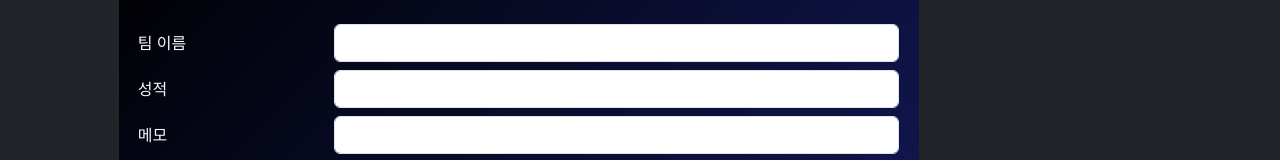
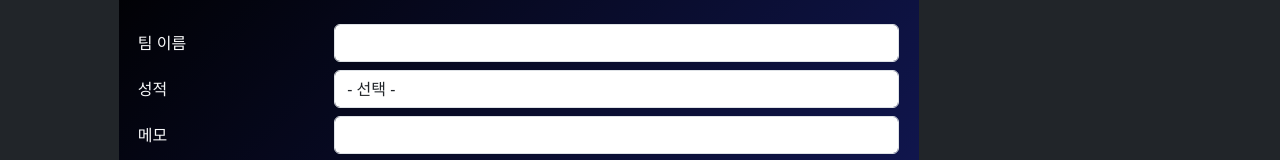
Before and after one commit to jaeyeah/LOLINFO-FE, a React (Vite) app in the folder lolinfo/: page /team/insert/1 in a window 1280 px wide. Shown: the part 167-327 px from the top of the page. Built offline with nearby package versions, Linux system fonts and the light colour scheme.

Commit message:
팀 등록 구현

```diff
--- a/lolinfo/src/components/tournament/TeamInsert.jsx
+++ b/lolinfo/src/components/tournament/TeamInsert.jsx
@@ -149,11 +149,10 @@ export default function TeamInsert(){
         },[team, teamClass, teamData])
 
 
-
-
-
-
-
+    const checkTeamRanking = useCallback(e=>{
+        const valid = team.teamRanking.length > 0;
+        setTeamClass(prev=>({...prev, teamRanking : valid ? "is-valid" : "is-invalid"}));
+    },[team, teamClass])
 
     // memo --------------------------------------------------
     const teamValid = useMemo(()=>{
@@ -164,6 +163,7 @@ export default function TeamInsert(){
         if(teamClass.teamMid !== "is-valid") return false;
         if(teamClass.teamAd !== "is-valid") return false;
         if(teamClass.teamSup !== "is-valid") return false;
+        if(teamClass.teamRanking === "is-invalid") return false;
         return true;
     },[teamClass]);
 
@@ -212,10 +212,14 @@ return(<>
         <div className="row mt-2">
             <label className="col-sm-3 col-form-label">성적</label>
             <div className="col-sm-9">
-                <input type="text" className={`form-control ${teamClass.teamRanking}`}
-                            name="teamRanking" value={team.teamRanking}
-                            onChange={changeStrValue}
-                            />
+                <select className={`form-control ${teamClass.teamRanking}`}  name="teamRanking" onChange={changeStrValue} onBlur={checkTeamRanking}>
+                    <option value=""> - 선택 - </option>
+                    <option value="우승">우승</option>
+                    <option value="준우승">준우승</option>
+                    <option value="4강">4강</option>
+                    <option value="본선진출">본선진출</option>
+                    <option value="예선탈락">예선탈락</option>
+                </select>
                 <div className="valid-feedback"></div>
                 <div className="invalid-feedback"></div>
             </div>
```
